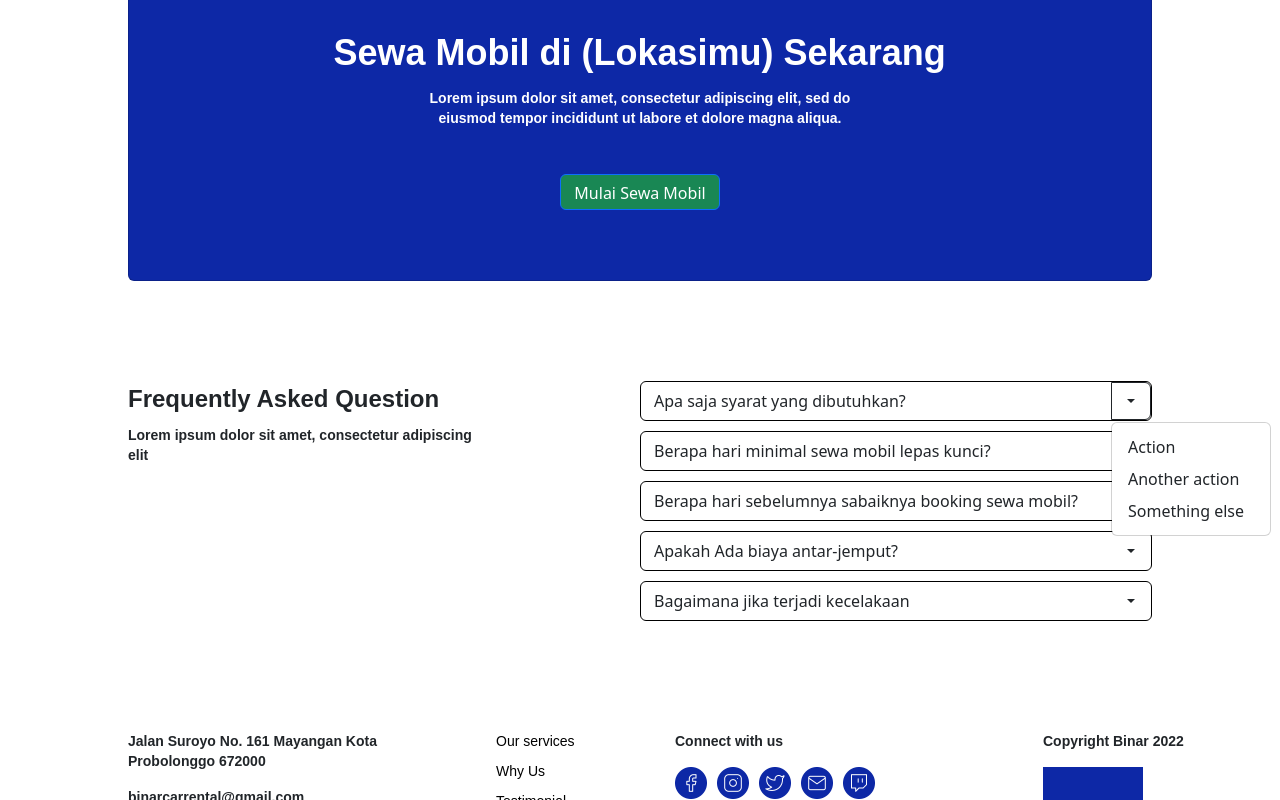
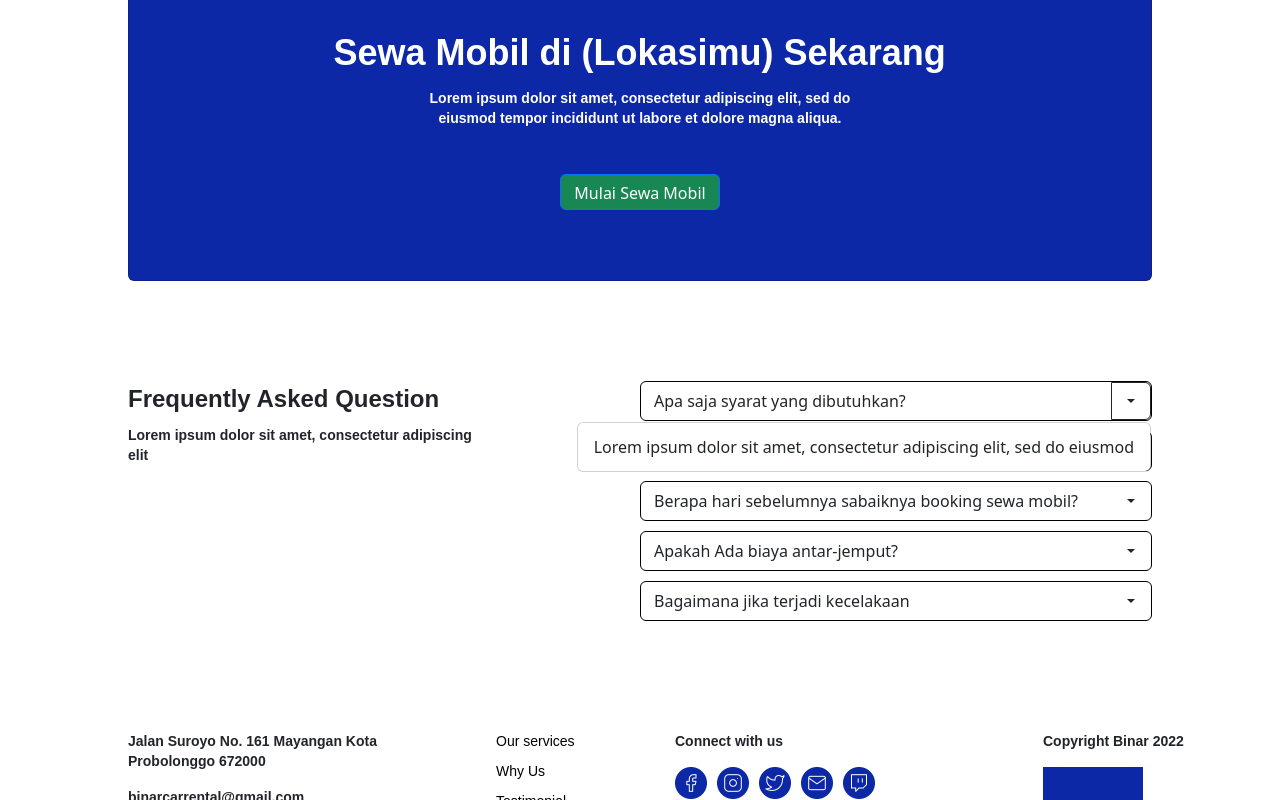
Before and after one commit to Ikhsan-git/challenge-ikhsanudin_muhammad, a React (Create React App) app: page / in a window 1280 px wide. Both pictures are taken after a click on the button 1131 px from the left and 2463 px from the top of the page. Shown: the part 2063-2863 px from the top of the page. Built offline with nearby package versions, Linux system fonts and the light colour scheme.

Commit message:
update page

```diff
--- a/src/components/Faq.js
+++ b/src/components/Faq.js
@@ -17,9 +17,7 @@ const Faq =() =>{
                     <Dropdown.Toggle className='faq-dropdown-toogle' split variant="none" id="dropdown-split-basic" />
 
                     <Dropdown.Menu>
-                        <Dropdown.Item href="#/action-1">Action</Dropdown.Item>
-                        <Dropdown.Item href="#/action-2">Another action</Dropdown.Item>
-                        <Dropdown.Item href="#/action-3">Something else</Dropdown.Item>
+                        <Dropdown.Item href="#/action-1">Lorem ipsum dolor sit amet, consectetur adipiscing elit, sed do eiusmod</Dropdown.Item>
                     </Dropdown.Menu>
                 </Dropdown>
 
@@ -29,9 +27,7 @@ const Faq =() =>{
                     <Dropdown.Toggle className='faq-dropdown-toogle' split variant="none" id="dropdown-split-basic" />
 
                     <Dropdown.Menu>
-                        <Dropdown.Item href="#/action-1">Action</Dropdown.Item>
-                        <Dropdown.Item href="#/action-2">Another action</Dropdown.Item>
-                        <Dropdown.Item href="#/action-3">Something else</Dropdown.Item>
+                        <Dropdown.Item href="#/action-1">Lorem ipsum dolor sit amet, consectetur adipiscing elit, sed do eiusmod</Dropdown.Item>
                     </Dropdown.Menu>
                 </Dropdown>
 
@@ -41,9 +37,7 @@ const Faq =() =>{
                     <Dropdown.Toggle className='faq-dropdown-toogle' split variant="none" id="dropdown-split-basic" />
 
                     <Dropdown.Menu>
-                        <Dropdown.Item href="#/action-1">Action</Dropdown.Item>
-                        <Dropdown.Item href="#/action-2">Another action</Dropdown.Item>
-                        <Dropdown.Item href="#/action-3">Something else</Dropdown.Item>
+                        <Dropdown.Item href="#/action-1">Lorem ipsum dolor sit amet, consectetur adipiscing elit, sed do eiusmod</Dropdown.Item>
                     </Dropdown.Menu>
                 </Dropdown>
 
@@ -53,9 +47,7 @@ const Faq =() =>{
                     <Dropdown.Toggle className='faq-dropdown-toogle' split variant="none" id="dropdown-split-basic" />
 
                     <Dropdown.Menu>
-                        <Dropdown.Item href="#/action-1">Action</Dropdown.Item>
-                        <Dropdown.Item href="#/action-2">Another action</Dropdown.Item>
-                        <Dropdown.Item href="#/action-3">Something else</Dropdown.Item>
+                        <Dropdown.Item href="#/action-1">Lorem ipsum dolor sit amet, consectetur adipiscing elit, sed do eiusmod</Dropdown.Item>
                     </Dropdown.Menu>
                 </Dropdown>
 
@@ -65,9 +57,7 @@ const Faq =() =>{
                     <Dropdown.Toggle className='faq-dropdown-toogle' split variant="none" id="dropdown-split-basic" />
 
                     <Dropdown.Menu>
-                        <Dropdown.Item href="#/action-1">Action</Dropdown.Item>
-                        <Dropdown.Item href="#/action-2">Another action</Dropdown.Item>
-                        <Dropdown.Item href="#/action-3">Something else</Dropdown.Item>
+                        <Dropdown.Item href="#/action-1">Lorem ipsum dolor sit amet, consectetur adipiscing elit, sed do eiusmod</Dropdown.Item>
                     </Dropdown.Menu>
                 </Dropdown>
             </div>
```
